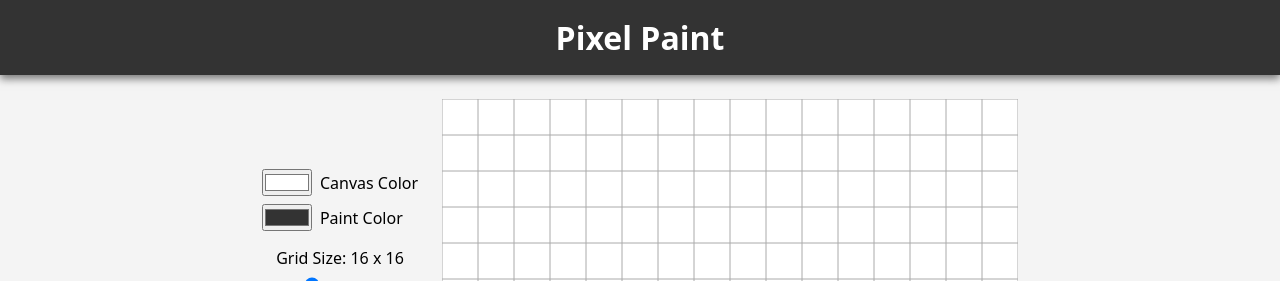
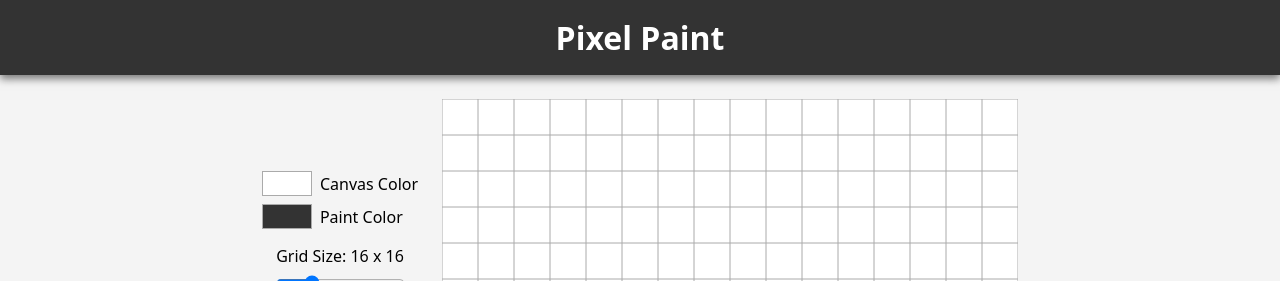
Before and after one commit to karolistech/pixel-paint, a website built with Vite: page index.html in a window 1280 px wide. Shown: the top 281 px of the page. Built offline with nearby package versions, Linux system fonts and the light colour scheme.

Commit message:
feat: add color input styles

```diff
--- a/src/style.css
+++ b/src/style.css
@@ -50,6 +50,26 @@ body {
   align-items: center;
 }
 
+.controls__input--color {
+  width: 50px;
+  height: 25px;
+  border: 1px solid #aaa;
+  border-radius: 0;
+  cursor: pointer;
+}
+
+.controls__input--color::-moz-color-swatch {
+  border: none;
+}
+
+.controls__input--color::-webkit-color-swatch {
+  border: none;
+}
+
+.controls__input--color::-webkit-color-swatch-wrapper {
+  padding: 0;
+}
+
 .controls__btn {
   flex: 1;
   padding-block: 0.5rem;
```
